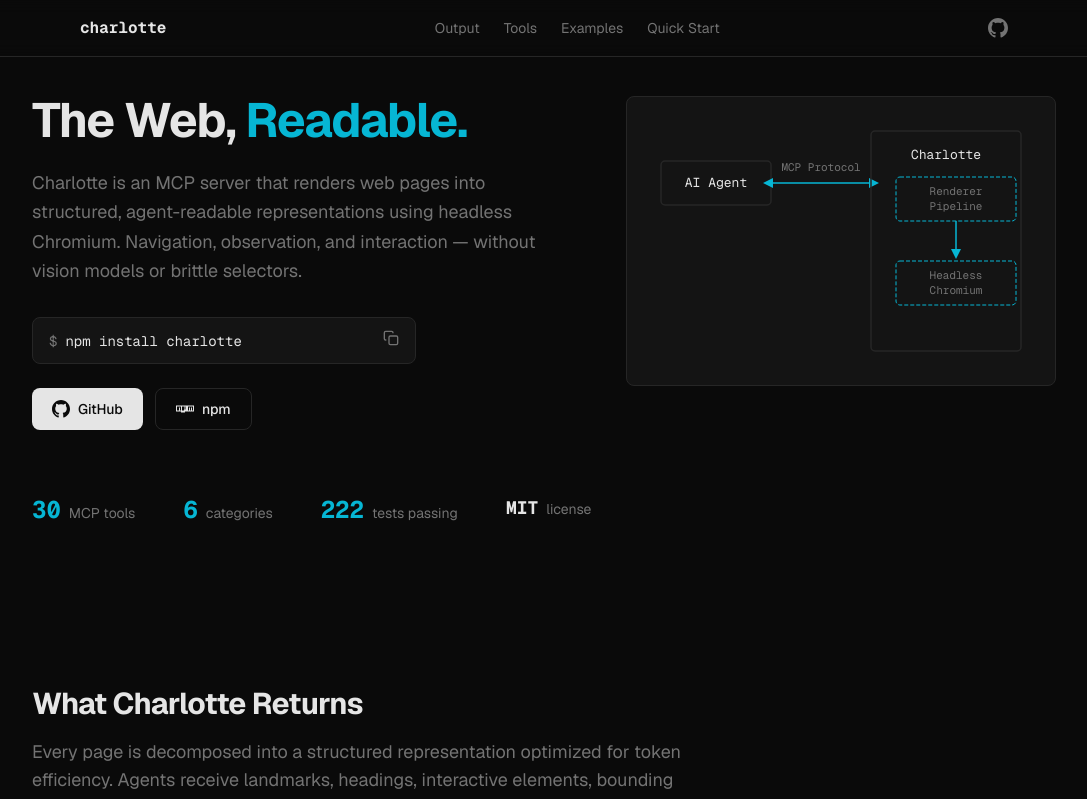
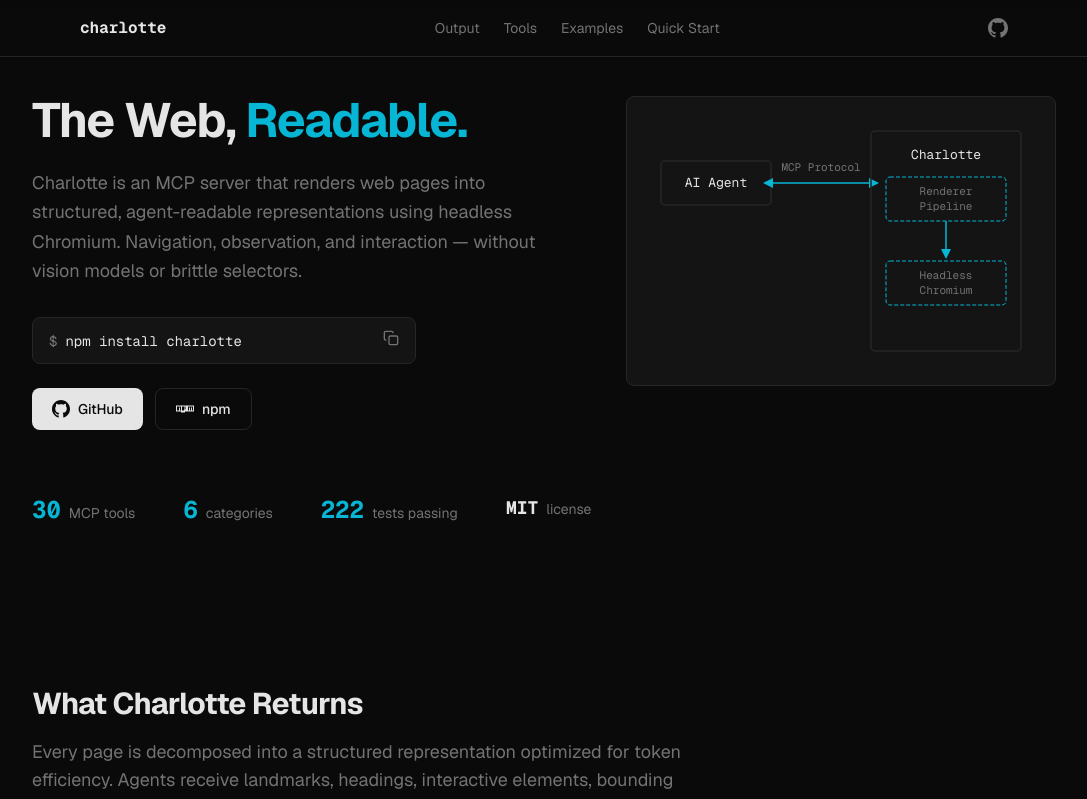
Before and after one commit to TickTockBent/charlotte, a Next.js app in the folder site/: page / in a window 1280 px wide. Shown: the top 799 px of the page, without its empty margins (96-1183 px from the left). Built offline with nearby package versions, Linux system fonts and the light colour scheme.

Commit message:
align chart boxes

```diff
--- a/site/components/Hero.tsx
+++ b/site/components/Hero.tsx
@@ -31,18 +31,18 @@
       <text x="295" y="38" textAnchor="middle" fill={labelColor} fontSize="13" fontFamily="var(--font-geist-mono), monospace">Charlotte</text>
 
       {/* Renderer Pipeline box */}
-      <rect x="245" y="56" width="120" height="44" rx="4" stroke={accentStroke} strokeWidth="1" strokeDasharray="4 2" />
-      <text x="305" y="74" textAnchor="middle" fill={textColor} fontSize="11" fontFamily="var(--font-geist-mono), monospace">Renderer</text>
-      <text x="305" y="89" textAnchor="middle" fill={textColor} fontSize="11" fontFamily="var(--font-geist-mono), monospace">Pipeline</text>
+      <rect x="235" y="56" width="120" height="44" rx="4" stroke={accentStroke} strokeWidth="1" strokeDasharray="4 2" />
+      <text x="295" y="74" textAnchor="middle" fill={textColor} fontSize="11" fontFamily="var(--font-geist-mono), monospace">Renderer</text>
+      <text x="295" y="89" textAnchor="middle" fill={textColor} fontSize="11" fontFamily="var(--font-geist-mono), monospace">Pipeline</text>
 
       {/* Arrow down */}
-      <line x1="305" y1="100" x2="305" y2="130" stroke={accentStroke} strokeWidth="1.5" />
-      <polygon points="300,128 305,138 310,128" fill={accentStroke} />
+      <line x1="295" y1="100" x2="295" y2="130" stroke={accentStroke} strokeWidth="1.5" />
+      <polygon points="290,128 295,138 300,128" fill={accentStroke} />
 
       {/* Headless Chromium box */}
-      <rect x="245" y="140" width="120" height="44" rx="4" stroke={accentStroke} strokeWidth="1" strokeDasharray="4 2" />
-      <text x="305" y="158" textAnchor="middle" fill={textColor} fontSize="11" fontFamily="var(--font-geist-mono), monospace">Headless</text>
-      <text x="305" y="173" textAnchor="middle" fill={textColor} fontSize="11" fontFamily="var(--font-geist-mono), monospace">Chromium</text>
+      <rect x="235" y="140" width="120" height="44" rx="4" stroke={accentStroke} strokeWidth="1" strokeDasharray="4 2" />
+      <text x="295" y="158" textAnchor="middle" fill={textColor} fontSize="11" fontFamily="var(--font-geist-mono), monospace">Headless</text>
+      <text x="295" y="173" textAnchor="middle" fill={textColor} fontSize="11" fontFamily="var(--font-geist-mono), monospace">Chromium</text>
     </svg>
   );
 }
```
